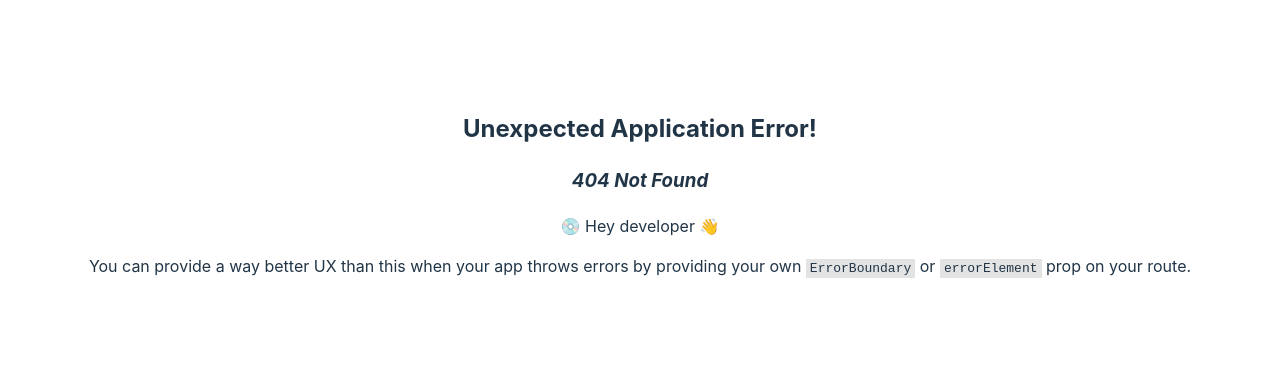
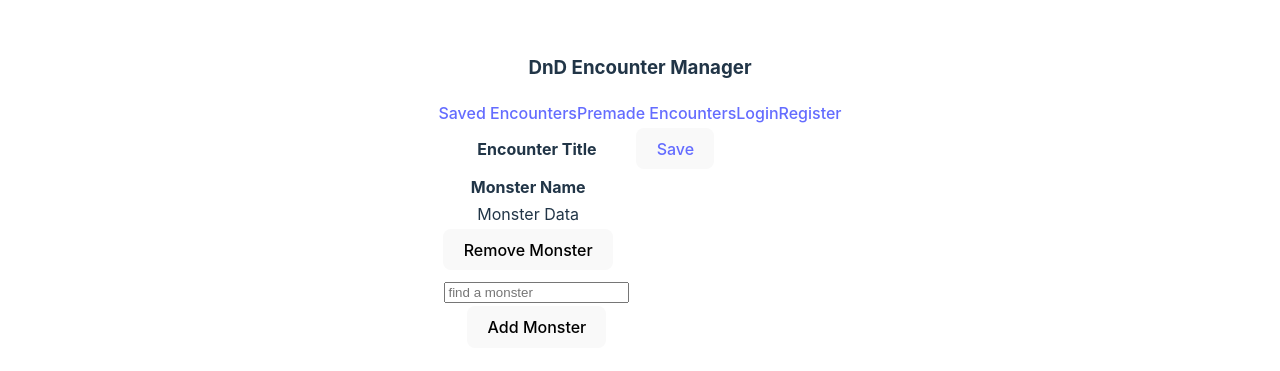
Before and after one commit to jobill18/Project-DnDEncounterManager, a React (Vite) app: page /myencounters/1/edit in a window 1280 px wide. Before the commit this address had no page. Shown: the part 207-578 px from the top of the page. Built offline with nearby package versions, Linux system fonts and the light colour scheme.

Commit message:
created linked buttons for editing, saving, and deleting encounters

```diff
--- a/src/App.jsx
+++ b/src/App.jsx
@@ -1,17 +1,8 @@
-import { useState } from "react";
-import reactLogo from "./assets/react.svg";
-import viteLogo from "/vite.svg";
 import "./App.css";
-import PreviewEncounterTable from "./components/PreviewEncounterTable.jsx";
-import DetailedEncounterTable from "./components/DetailedEncounterTable.jsx";
-import LoginForm from "./components/LoginForm.jsx";
-import RegisterForm from "./components/RegisterForm.jsx";
 import { Outlet } from "react-router-dom";
 import NavBar from "./components/NavBar.jsx";
 
 function App() {
-  const [count, setCount] = useState(0);
-
   return (
     <>
       <NavBar />
--- a/src/components/DEEditButtons.jsx
+++ b/src/components/DEEditButtons.jsx
@@ -1,11 +1,15 @@
 import React from "react";
+import { Link } from "react-router-dom";
 
 function DEEditButtons() {
   return (
     <div>
-      <button>Edit</button>
-      <button>Save</button>
-      <button>Delete</button>
+      <button>
+        <Link to={"/myencounters/:encounter_id/edit"}>Edit</Link>
+      </button>
+      <button>
+        <Link to={"/myencounters"}>Delete</Link>
+      </button>
     </div>
   );
 }
--- a/src/components/DEMonsterTable.jsx
+++ b/src/components/DEMonsterTable.jsx
@@ -1,5 +1,5 @@
 import React from "react";
-import DEMonsterSearchBar from "./DEMonsterSearchBar";
+import DEMonsterSearchBar from "./EditMonsterSearchBar";
 import DERemoveMonsterButton from "./DERemoveMonsterButton";
 
 function DEMonsterTable() {
@@ -16,13 +16,6 @@ function DEMonsterTable() {
           <DERemoveMonsterButton />
         </tr>
       </tbody>
-      <tfoot>
-        <tr>
-          <td>
-            <DEMonsterSearchBar />
-          </td>
-        </tr>
-      </tfoot>
     </table>
   );
 }
--- /dev/null
+++ b/src/components/EditAddMonsterButton.jsx
@@ -0,0 +1,7 @@
+import React from "react";
+
+function EditAddMonsterButton() {
+  return <button>Add Monster</button>;
+}
+
+export default EditAddMonsterButton;
--- /dev/null
+++ b/src/components/EditEncounter.jsx
@@ -0,0 +1,35 @@
+import React from "react";
+import EditSaveEncounterButton from "./EditSaveEncounterButton";
+import EditMonsterSearchBar from "./EditMonsterSearchBar";
+import EditAddMonsterButton from "./EditAddMonsterButton";
+import DEMonsterTable from "./DEMonsterTable";
+
+function EditEncounter() {
+  return (
+    <table>
+      <thead>
+        <tr>
+          <th>Encounter Title</th>
+          <th>
+            <EditSaveEncounterButton />
+          </th>
+        </tr>
+      </thead>
+      <tbody>
+        <tr>
+          <DEMonsterTable />
+        </tr>
+      </tbody>
+      <tfoot>
+        <tr>
+          <td>
+            <EditMonsterSearchBar />
+            <EditAddMonsterButton />
+          </td>
+        </tr>
+      </tfoot>
+    </table>
+  );
+}
+
+export default EditEncounter;
--- a/src/components/DEMonsterSearchBar.jsx
+++ b/src/components/EditMonsterSearchBar.jsx
@@ -1,12 +1,11 @@
 import React from "react";
 
-function DEMonsterSearchBar() {
+function EditMonsterSearchBar() {
   return (
     <td>
       <input type="text" placeholder="find a monster" />
-      <button>Add Monster</button>
     </td>
   );
 }
 
-export default DEMonsterSearchBar;
+export default EditMonsterSearchBar;
--- /dev/null
+++ b/src/components/EditSaveEncounterButton.jsx
@@ -0,0 +1,12 @@
+import React from "react";
+import { Link } from "react-router-dom";
+
+function EditSaveEncounterButton() {
+  return (
+    <button>
+      <Link to={"/myencounters/:encounter_id"}>Save</Link>
+    </button>
+  );
+}
+
+export default EditSaveEncounterButton;
--- a/src/components/LoginForm.jsx
+++ b/src/components/LoginForm.jsx
@@ -1,4 +1,5 @@
 import React from "react";
+import { Link } from "react-router-dom";
 
 function LoginForm() {
   return (
@@ -17,7 +18,7 @@ function LoginForm() {
         <button>Login</button>
       </form>
       <p>
-        Click <button>here</button> to create a new account.
+        Click <Link to="/register">here</Link> to create a new account.
       </p>
     </>
   );
--- a/src/components/PECard.jsx
+++ b/src/components/PECard.jsx
@@ -1,4 +1,5 @@
 import React from "react";
+import { Link } from "react-router-dom";
 
 function PECard() {
   return (
@@ -16,7 +17,9 @@ function PECard() {
       <tfoot>
         <tr>
           <td>
-            <button>View Encounter</button>
+            <button>
+              <Link to="/myencounters/:encounter_id">View Encounter</Link>
+            </button>
           </td>
         </tr>
       </tfoot>
--- a/src/components/RegisterForm.jsx
+++ b/src/components/RegisterForm.jsx
@@ -26,7 +26,7 @@ function RegisterForm() {
           <input type="text" />
         </p>
         <p>
-          <button>Submit</button>
+          <button type="submit">Submit</button>
         </p>
       </form>
     </>
--- a/src/main.jsx
+++ b/src/main.jsx
@@ -14,6 +14,7 @@ import GeneratedDetailed from "./components/GeneratedDetailed.jsx";
 import GeneratedPreview from "./components/GeneratedPreview.jsx";
 import LoginForm from "./components/LoginForm.jsx";
 import RegisterForm from "./components/RegisterForm.jsx";
+import EditEncounter from "./components/EditEncounter.jsx";
 
 const router = createBrowserRouter(
   createRoutesFromElements(
@@ -24,6 +25,10 @@ const router = createBrowserRouter(
       <Route path="/encounters/:encounter_id" element={<GeneratedDetailed />} />
       <Route path="/login" element={<LoginForm />} />
       <Route path="/register" element={<RegisterForm />} />
+      <Route
+        path="/myencounters/:encounter_id/edit"
+        element={<EditEncounter />}
+      />
     </Route>
   )
 );
```
